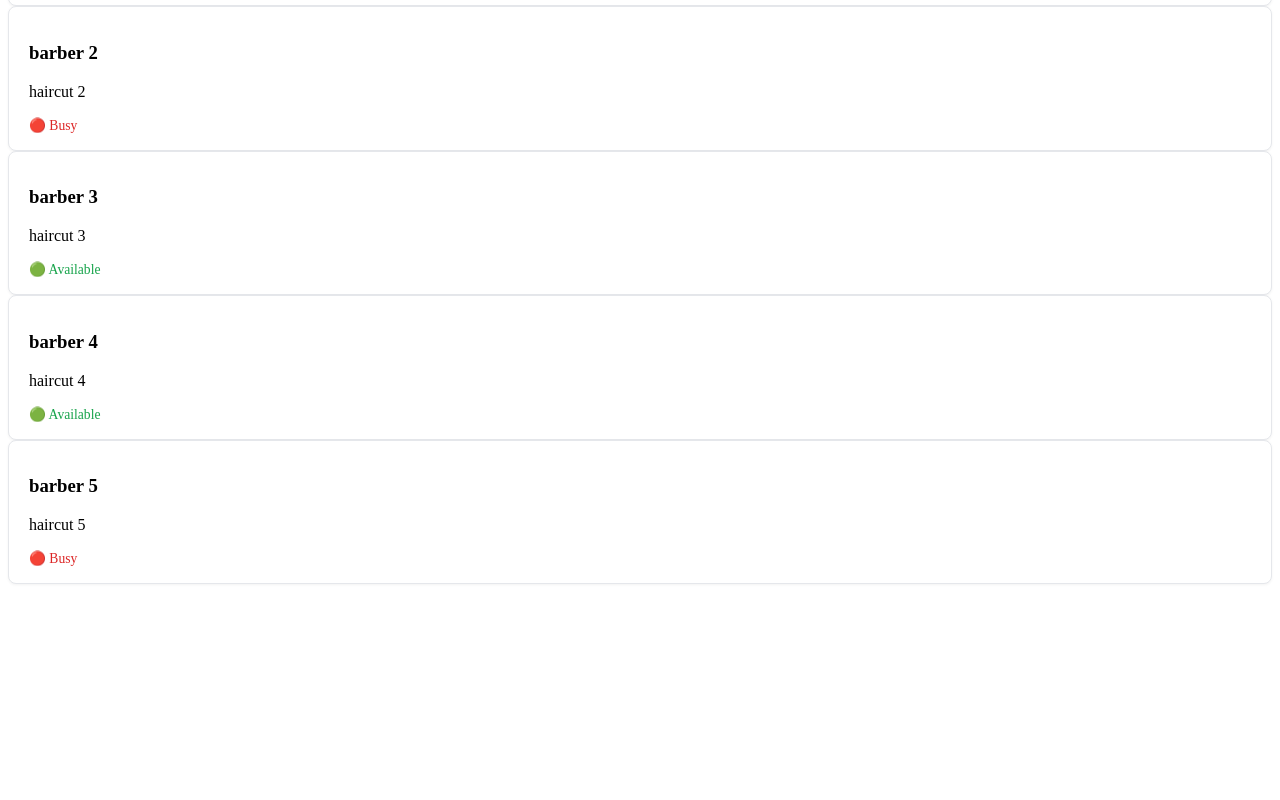
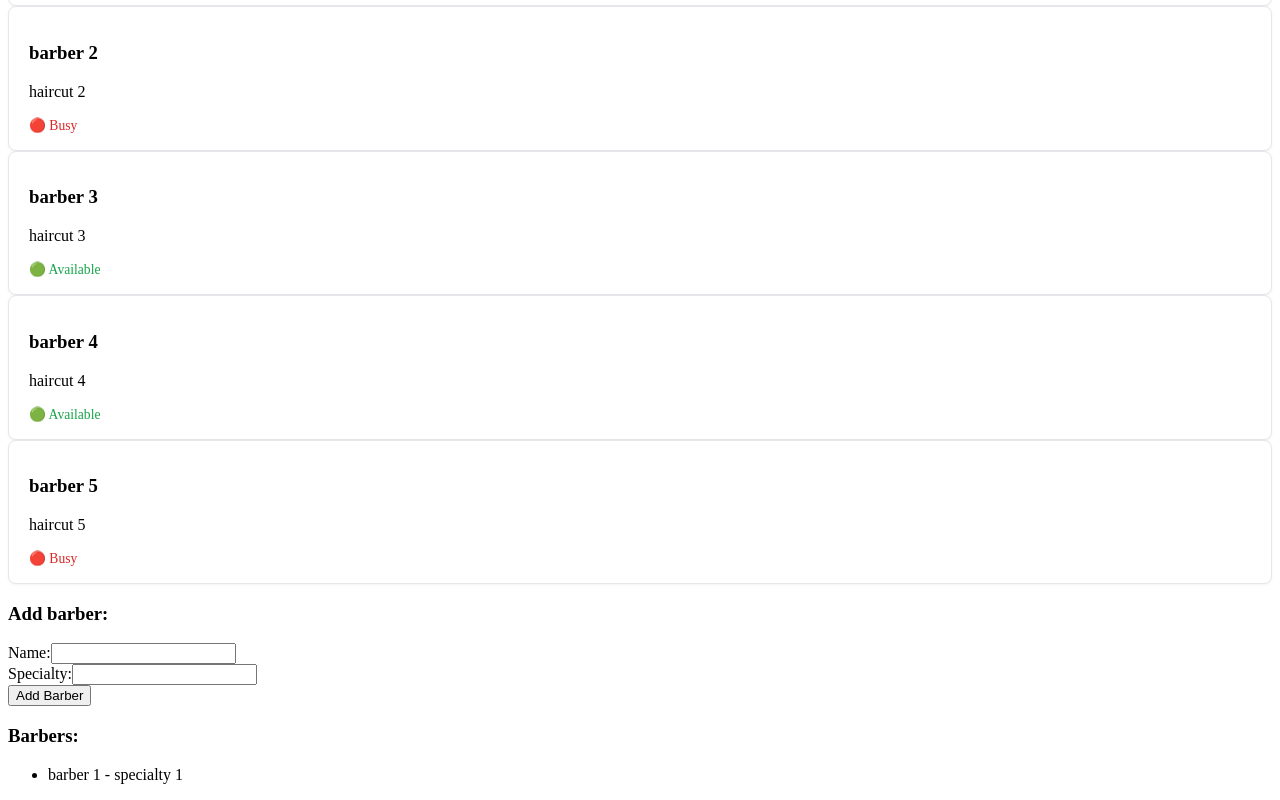
Before and after one commit to gabrielsantosdelima/frontend-studies, a React (Vite) app in the folder react-studies/: page / in a window 1280 px wide. Shown: the part 776-1576 px from the top of the page. Before the commit the page ends 1368 px from the top, so only its background shows below. Built offline with nearby package versions, Linux system fonts and the light colour scheme.

Commit message:
feat(barber-form): controlled form to add barbers

```diff
--- a/react-studies/src/App.tsx
+++ b/react-studies/src/App.tsx
@@ -4,6 +4,7 @@ import { Counter } from './components/Counter';
 import { TextMirror } from './components/TextMirror';
 import { SumList } from './components/SumList';
 import { RenderingList } from './components/RenderingList';
+import { BarberForm } from './components/BarberForm';
 
 function App() {
   return (
@@ -27,6 +28,8 @@ function App() {
       <SumList/>
 
       <RenderingList/>
+
+      <BarberForm/>
     </>
   )
 }
--- /dev/null
+++ b/react-studies/src/components/BarberForm.tsx
@@ -0,0 +1,82 @@
+import { useState, type ChangeEvent, type SyntheticEvent } from "react";
+
+interface BarberInput {
+    name: string;
+    specialty: string;
+}
+
+interface Barber extends BarberInput {
+    id: number;
+}
+
+export function BarberForm(){
+    const [barberInput, setBarberInput] = useState<BarberInput>(
+        { name: '', specialty: '' },
+    );
+
+    const [barbers, setBarbers] = useState<Barber[]>([
+        { id: 1, name: 'barber 1', specialty: 'specialty 1' },
+    ]);
+
+    const handleInputChange = (event: ChangeEvent<HTMLInputElement>) => {
+        const {name, value} = event.target;
+        setBarberInput((prev) => ({
+            ...prev,
+            [name]: value
+        }));
+    };
+
+    const handleAddBarber = (event: SyntheticEvent<HTMLFormElement, SubmitEvent>) => {
+        event.preventDefault();
+
+        const nextId = barbers.length > 0 ? barbers[barbers.length-1].id+1 : 1;
+
+        const newBarber: Barber = {
+            id: nextId,
+            ...barberInput
+        };
+
+        setBarbers((prevBarbers) => [...prevBarbers, newBarber]);
+        setBarberInput({name: '', specialty: ''});
+    };
+
+    return (
+        <div>
+            <h3>Add barber:</h3>
+            <form onSubmit={handleAddBarber}>
+                <div>
+                    <label>Name:</label>
+                    <input
+                        type="text"
+                        name="name"
+                        value={barberInput.name}
+                        onChange={handleInputChange}
+                    />
+                </div>
+
+                <div>
+                    <label>Specialty:</label>
+                    <input
+                        type="text"
+                        name="specialty"
+                        value={barberInput.specialty}
+                        onChange={handleInputChange}
+                    />
+                </div>
+
+                <button type="submit">
+                    Add Barber
+                </button>
+            </form>
+
+            <h3>Barbers: </h3>
+            <ul>
+                {barbers.map((barber) => (
+                    <li key={barber.id}>
+                        {barber.name} - {barber.specialty}
+                    </li>
+                ))}
+            </ul>
+        </div>
+    )
+}
```
Also changed, not shown: 1 other file (tests, documents, lock files or other folders).
